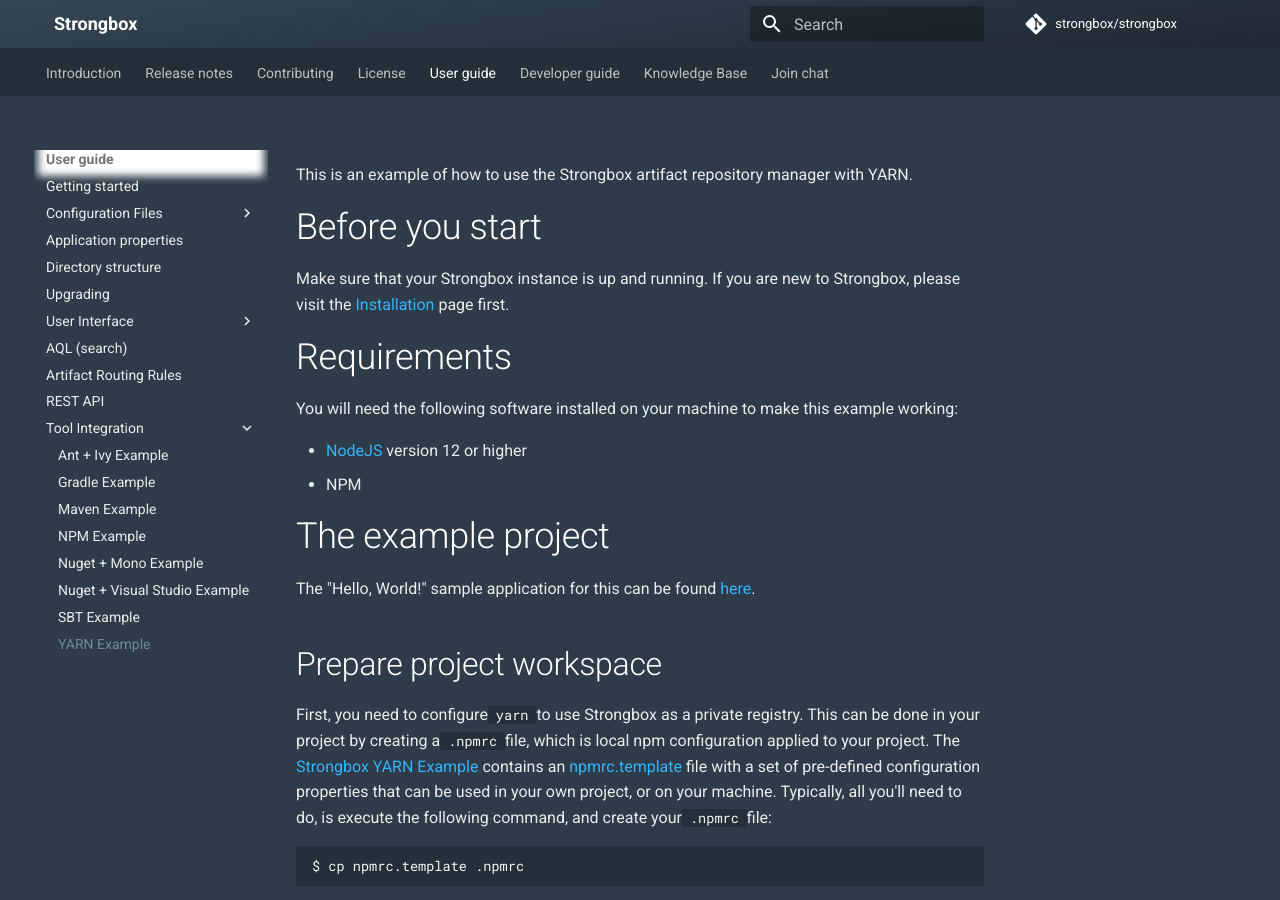
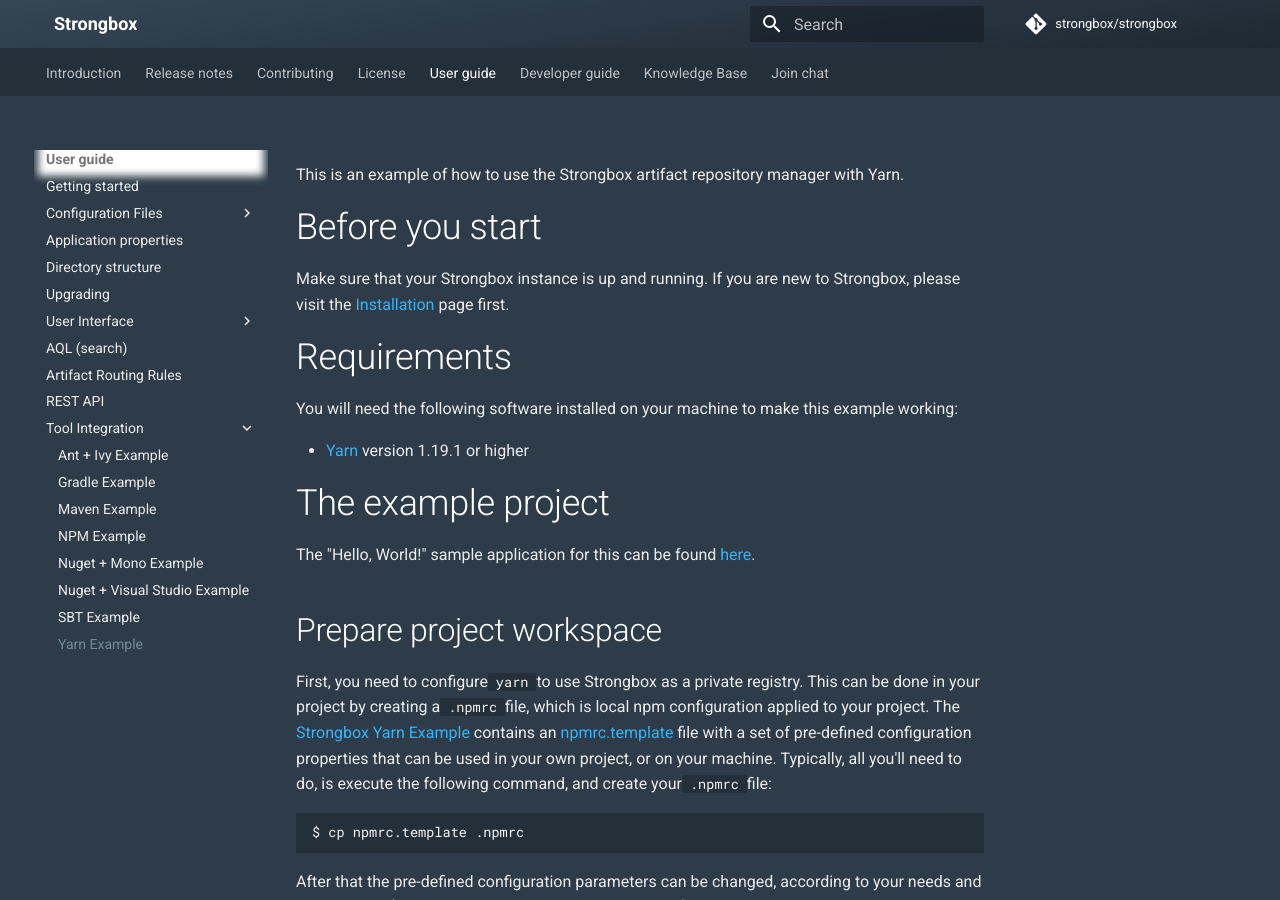
Before and after one commit to strongbox/strongbox-docs, an MkDocs documentation site: the page built from docs/user-guide/tool-integration/yarn-example.md, in a window 1280 px wide and 900 px high. Built offline with MkDocs 1.6.1 and Material for MkDocs 9.7.7, drawn with Linux system fonts in a browser that asks for light colours; comment, search, counter and statistics services are not loaded; some of the changed text lies outside the part shown.

Commit message:
#1119: renamed YARN to Yarn

```diff
--- a/docs/user-guide/tool-integration/yarn-example.md
+++ b/docs/user-guide/tool-integration/yarn-example.md
@@ -1,4 +1,4 @@
-This is an example of how to use the Strongbox artifact repository manager with YARN.
+This is an example of how to use the Strongbox artifact repository manager with Yarn.
 
 # Before you start
 
@@ -8,8 +8,7 @@
 
 You will need the following software installed on your machine to make this example working:
 
-* [NodeJS](https://nodejs.org/) version 12 or higher
-* NPM
+* [Yarn](https://yarnpkg.com/en/) version 1.19.1 or higher
 
 # The example project
 
@@ -17,7 +16,7 @@
 
 ## Prepare project workspace
 
-First, you need to configure `yarn` to use Strongbox as a private registry. This can be done in your project by creating a `.npmrc` file, which is local npm configuration applied to your project. The [Strongbox YARN Example] contains an [npmrc.template] file with a set of pre-defined configuration properties that can be used in your own project, or on your machine. Typically, all you'll need to do, is execute the following command, and create your `.npmrc` file:
+First, you need to configure `yarn` to use Strongbox as a private registry. This can be done in your project by creating a `.npmrc` file, which is local npm configuration applied to your project. The [Strongbox Yarn Example] contains an [npmrc.template] file with a set of pre-defined configuration properties that can be used in your own project, or on your machine. Typically, all you'll need to do, is execute the following command, and create your `.npmrc` file:
 
     $ cp npmrc.template .npmrc
 
@@ -60,8 +59,8 @@
 
 ## See also:
 
-* [yarn official site](https://yarnpkg.com/en/)
+* [Yarn official site](https://yarnpkg.com/en/)
 
 
-[Strongbox YARN Example]: https://github.com/strongbox/strongbox-examples/tree/master/hello-strongbox-yarn
+[Strongbox Yarn Example]: https://github.com/strongbox/strongbox-examples/tree/master/hello-strongbox-yarn
 [npmrc.template]: https://github.com/strongbox/strongbox-examples/blob/master/hello-strongbox-npm/npmrc.template
--- a/mkdocs.yml
+++ b/mkdocs.yml
@@ -99,7 +99,7 @@
       - Nuget + Mono Example: user-guide/tool-integration/nuget-mono-example.md
       - Nuget + Visual Studio Example: user-guide/tool-integration/nuget-visual-studio-example.md
       - SBT Example: user-guide/tool-integration/sbt-example.md
-      - YARN Example: user-guide/tool-integration/yarn-example.md
+      - Yarn Example: user-guide/tool-integration/yarn-example.md
   - Developer guide:
     - Getting started: developer-guide/getting-started.md
     - Building:
```
Also changed, not shown: wiki/_sidebar.md (+1 -1 lines).
